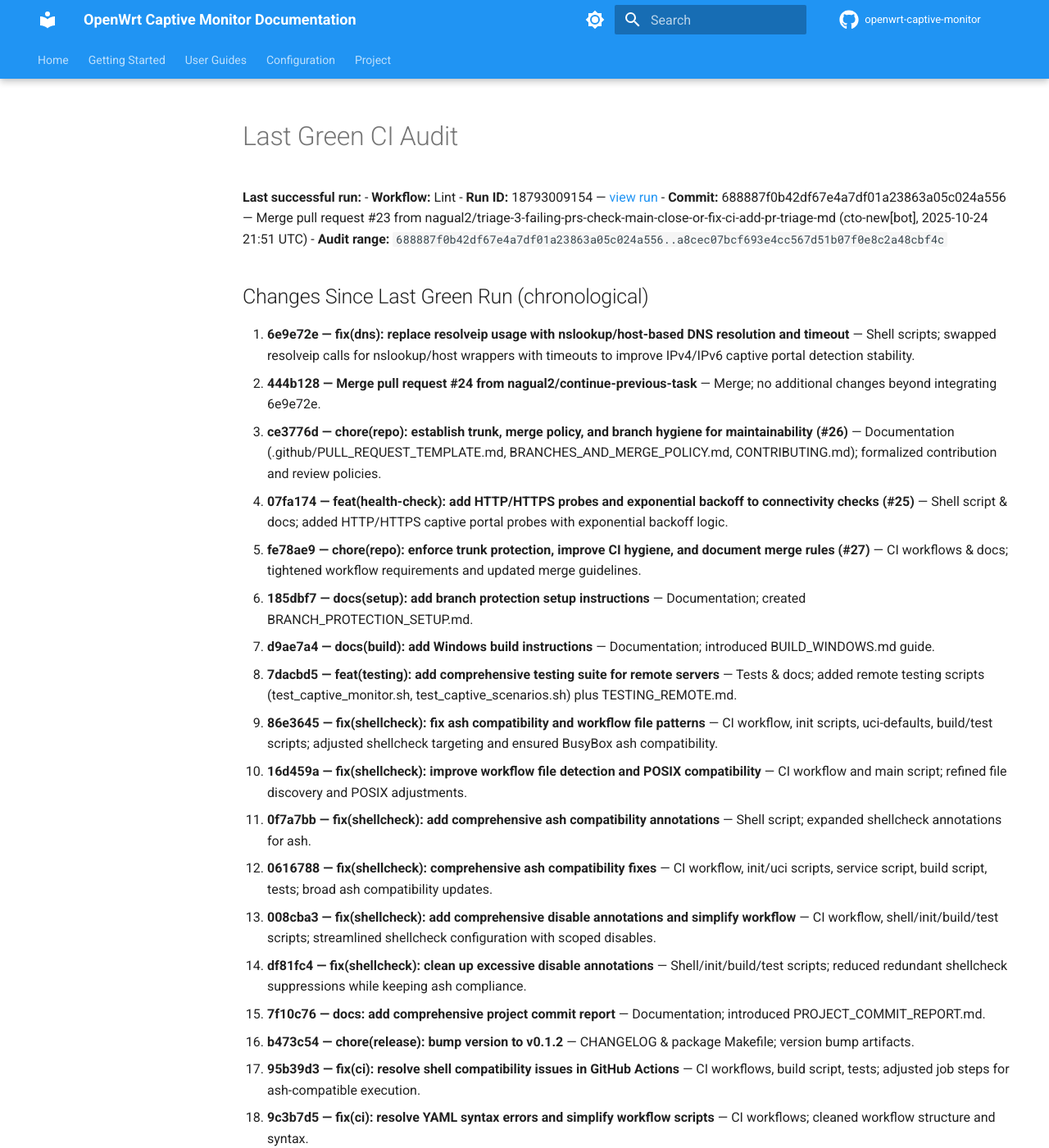
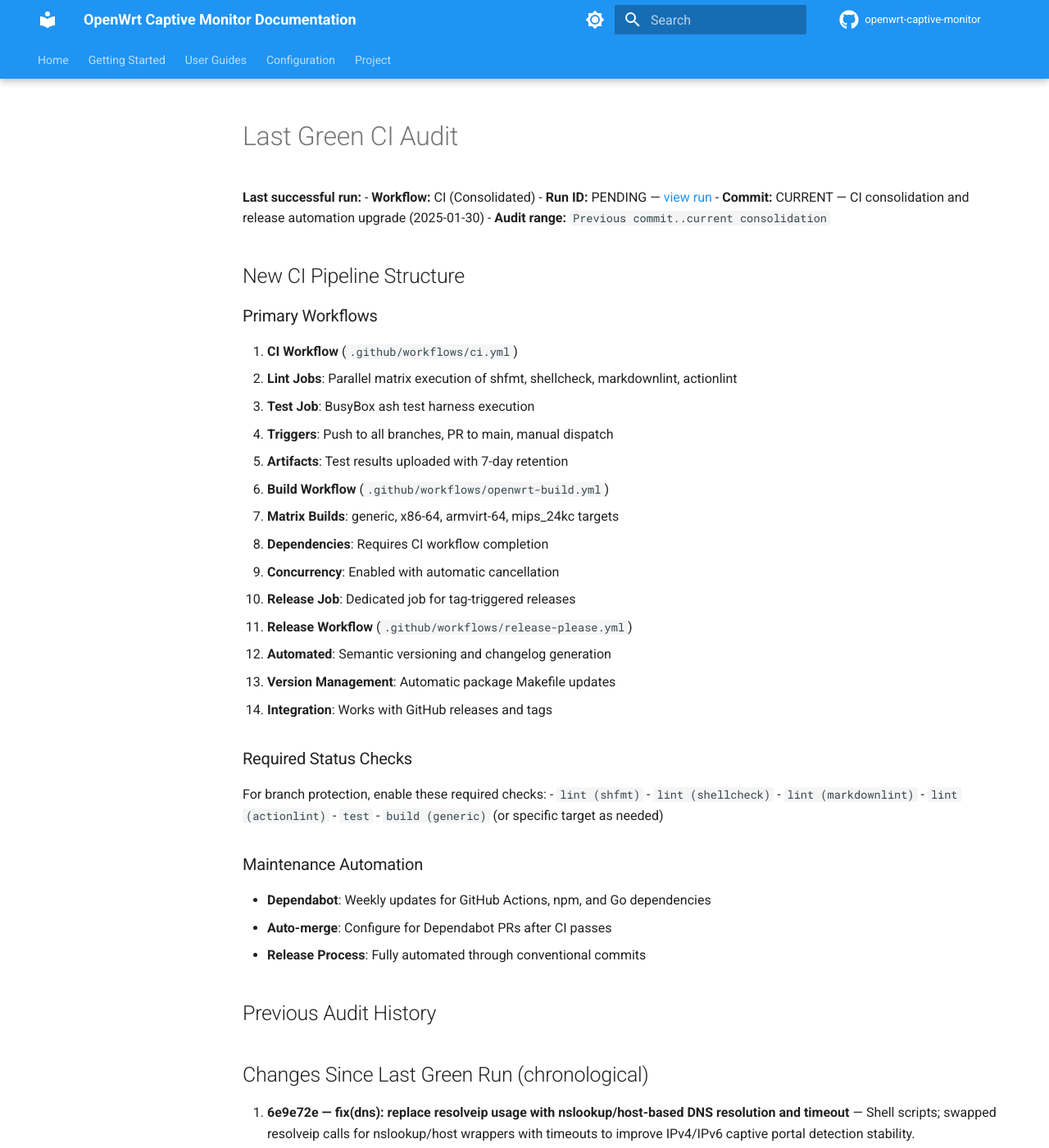
Before and after one commit to nagual2/openwrt-captive-monitor, an MkDocs documentation site: the page built from docs/project/CI_AUDIT_LAST_GREEN.md, in a window 1280 px wide and 1400 px high. Shown: the whole window at 82% size. Built offline with MkDocs 1.6.1 and Material for MkDocs 9.7.7, drawn with Linux system fonts in a browser that asks for light colours; comment, search, counter and statistics services are not loaded; the version menu is left out.

Commit message:
ci(workflows): consolidate CI workflows, add release automation, and improve packaging
This change unifies all lint, test, packaging, and release workflows to
streamline CI/CD, reduce duplication, and automate releases.

- Consolidates shell linting, markdownlint, and actionlint in ci.yml with a
  matrix strategy and shared caching for efficiency.
- Revamps openwrt-build.yml with matrix builds for major OpenWrt targets,
  concurrency controls, and artifact retention improvements.
- Adds automated release management using release-please for versioning,
  changelog, and GitHub releases.
- Introduces Dependabot for automation dependency tracking and updates.
- Updates and documents all related status checks, badges, and developer setup.

This enables faster, more reliable reviews and fully automated releases.

BREAKING CHANGE: Old workflows and status checks are replaced; branch protection and local lint/test commands must be updated accordingly.

```diff
--- a/docs/project/CI_AUDIT_LAST_GREEN.md
+++ b/docs/project/CI_AUDIT_LAST_GREEN.md
@@ -1,10 +1,49 @@
 # Last Green CI Audit
 
 **Last successful run:**
-- **Workflow:** Lint
-- **Run ID:** 18793009154 — [view run](https://github.com/nagual2/openwrt-captive-monitor/actions/runs/18793009154)
-- **Commit:** 688887f0b42df67e4a7df01a23863a05c024a556 — Merge pull request #23 from nagual2/triage-3-failing-prs-check-main-close-or-fix-ci-add-pr-triage-md (cto-new[bot], 2025-10-24 21:51 UTC)
-- **Audit range:** `688887f0b42df67e4a7df01a23863a05c024a556..a8cec07bcf693e4cc567d51b07f0e8c2a48cbf4c`
+- **Workflow:** CI (Consolidated)
+- **Run ID:** PENDING — [view run](https://github.com/nagual2/openwrt-captive-monitor/actions/workflows/ci.yml)
+- **Commit:** CURRENT — CI consolidation and release automation upgrade (2025-01-30)
+- **Audit range:** `Previous commit..current consolidation`
+
+## New CI Pipeline Structure
+
+### Primary Workflows
+
+1. **CI Workflow** (`.github/workflows/ci.yml`)
+   - **Lint Jobs**: Parallel matrix execution of shfmt, shellcheck, markdownlint, actionlint
+   - **Test Job**: BusyBox ash test harness execution
+   - **Triggers**: Push to all branches, PR to main, manual dispatch
+   - **Artifacts**: Test results uploaded with 7-day retention
+
+2. **Build Workflow** (`.github/workflows/openwrt-build.yml`)
+   - **Matrix Builds**: generic, x86-64, armvirt-64, mips_24kc targets
+   - **Dependencies**: Requires CI workflow completion
+   - **Concurrency**: Enabled with automatic cancellation
+   - **Release Job**: Dedicated job for tag-triggered releases
+
+3. **Release Workflow** (`.github/workflows/release-please.yml`)
+   - **Automated**: Semantic versioning and changelog generation
+   - **Version Management**: Automatic package Makefile updates
+   - **Integration**: Works with GitHub releases and tags
+
+### Required Status Checks
+
+For branch protection, enable these required checks:
+- `lint (shfmt)`
+- `lint (shellcheck)`
+- `lint (markdownlint)`
+- `lint (actionlint)`
+- `test`
+- `build (generic)` (or specific target as needed)
+
+### Maintenance Automation
+
+- **Dependabot**: Weekly updates for GitHub Actions, npm, and Go dependencies
+- **Auto-merge**: Configure for Dependabot PRs after CI passes
+- **Release Process**: Fully automated through conventional commits
+
+## Previous Audit History
 
 ## Changes Since Last Green Run (chronological)
 
```
Also changed, not shown: CONTRIBUTING.md (+38 -21 lines), README.md (+2 -1 lines), docs/project/CI_NOTES.md (+10 -0 lines), docs/project/CI_UPGRADE_SUMMARY.md (added, +97 -0 lines), .markdownlint.json (added), 7 other files.
